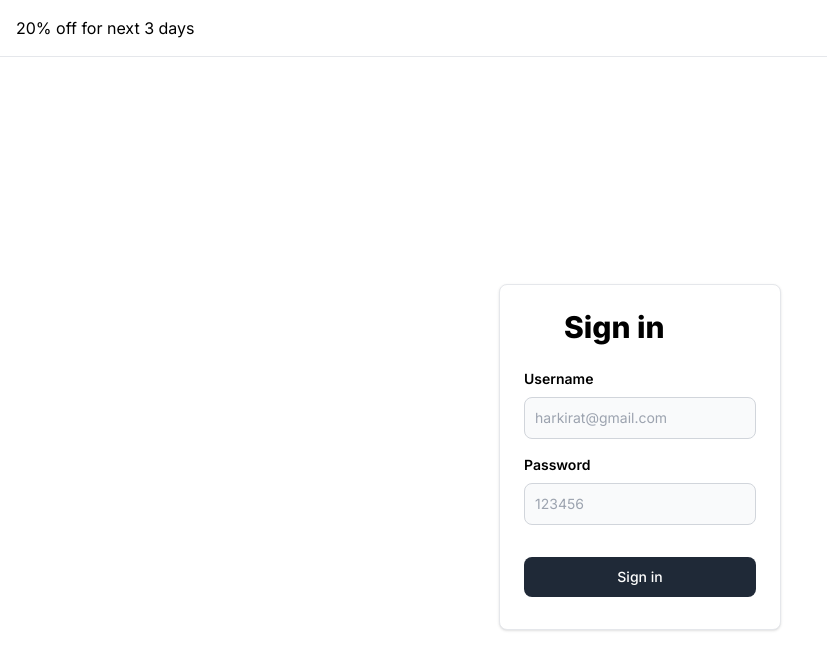
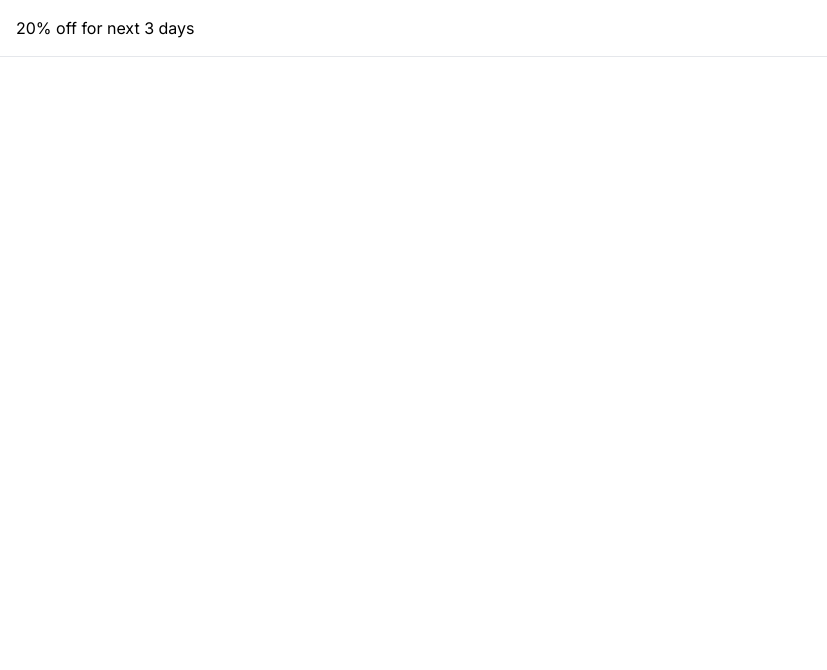
Before and after one commit to sach2996/learning, a Next.js app in the folder day25-nextjs-intro/next-app/: page /signin in a window 1280 px wide. Shown: the top 670 px of the page, without its empty margins (0-827 px from the left). Built offline with nearby package versions, Linux system fonts and the light colour scheme.

Commit message:
layouts and file routing implemented

```diff
--- a/day25-nextjs-intro/next-app/app/(auth)/signin/page.tsx
+++ b/day25-nextjs-intro/next-app/app/(auth)/signin/page.tsx
@@ -1,9 +1,5 @@
 import { SigninComponent } from "@/app/components/Signin";
 
 export default function Signin() {
-  return (
-    <div>
-      <SigninComponent />
-    </div>
-  );
+  return <div>{/* <SigninComponent /> */}</div>;
 }
```
